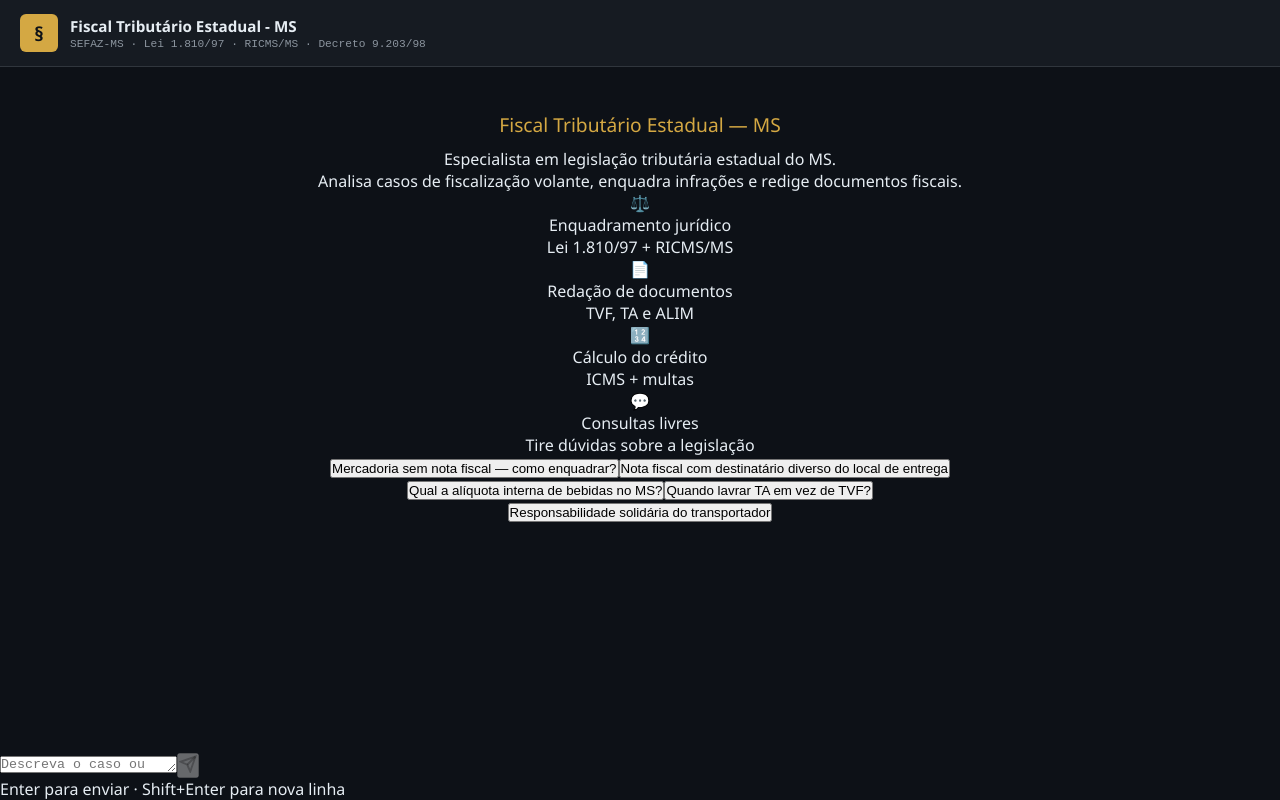
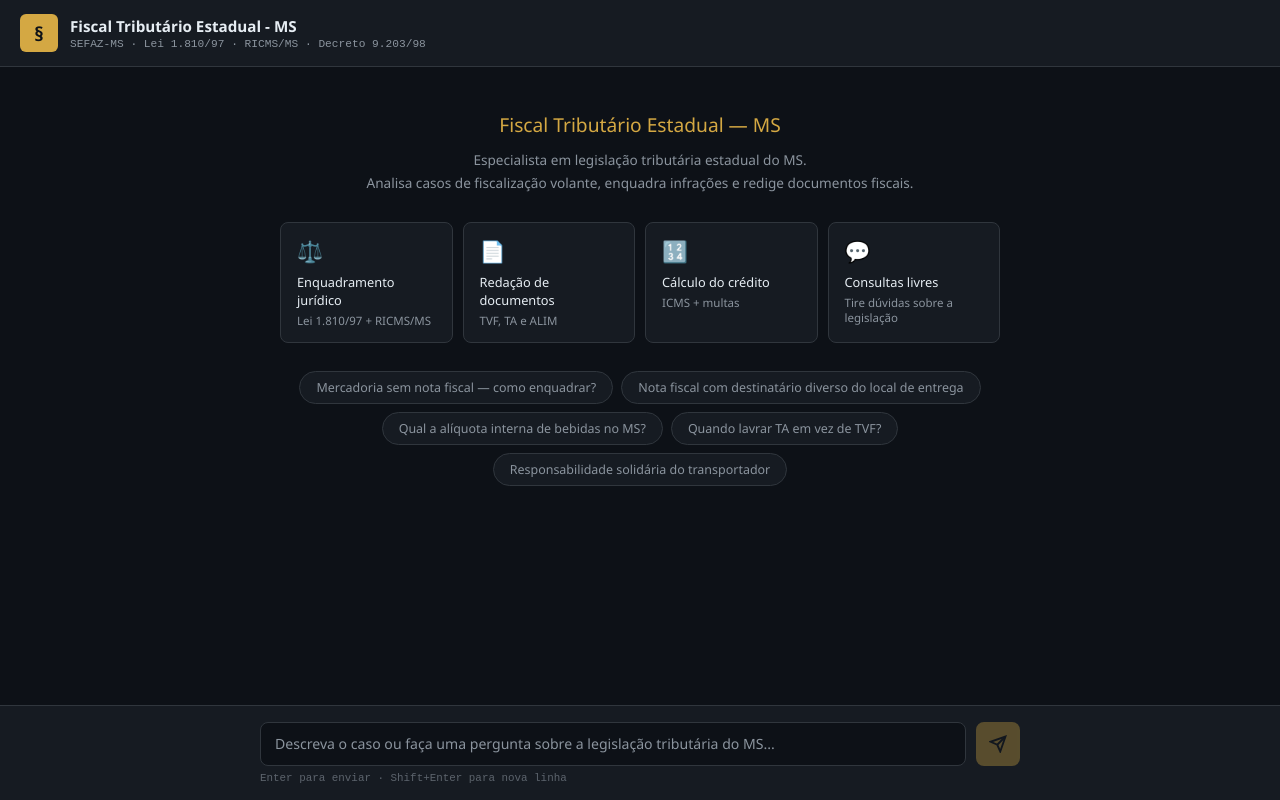
Before and after one commit to renatabeica20/fiscal-tributario-ms, a Next.js app: page / in a window 1280 px wide. Built offline with nearby package versions, Linux system fonts and the light colour scheme.

Commit message:
Update Home.module.css

```diff
--- a/styles/Home.module.css
+++ b/styles/Home.module.css
@@ -73,3 +73,299 @@
   font-weight: 500;
   margin-bottom: 10px;
 }
+
+.welcome p {
+  font-size: 0.85rem;
+  color: #8b949e;
+  line-height: 1.7;
+  margin-bottom: 28px;
+}
+
+.caps {
+  display: flex;
+  gap: 10px;
+  justify-content: center;
+  flex-wrap: wrap;
+  margin-bottom: 28px;
+}
+
+.cap {
+  background: #161b22;
+  border: 1px solid #30363d;
+  border-radius: 8px;
+  padding: 14px 16px;
+  text-align: left;
+  flex: 1;
+  min-width: 140px;
+  max-width: 175px;
+}
+
+.capIcon { font-size: 1.3rem; margin-bottom: 8px; }
+.capTitulo { font-size: 0.8rem; color: #e6edf3; font-weight: 500; margin-bottom: 4px; }
+.capDesc { font-size: 0.72rem; color: #8b949e; }
+
+.sugestoes {
+  display: flex;
+  flex-wrap: wrap;
+  gap: 8px;
+  justify-content: center;
+}
+
+.sugestao {
+  background: #161b22;
+  border: 1px solid #30363d;
+  border-radius: 20px;
+  padding: 7px 16px;
+  font-size: 0.78rem;
+  color: #8b949e;
+  cursor: pointer;
+  transition: all 0.2s;
+  font-family: inherit;
+}
+
+.sugestao:hover {
+  border-color: #d4a843;
+  color: #d4a843;
+}
+
+.msg {
+  max-width: 760px;
+  margin: 0 auto 20px;
+  padding: 0 20px;
+  animation: fadeIn 0.2s ease;
+}
+
+@keyframes fadeIn {
+  from { opacity: 0; transform: translateY(6px); }
+  to { opacity: 1; transform: translateY(0); }
+}
+
+.msgUser {
+  display: flex;
+  justify-content: flex-end;
+}
+
+.msgUser .bubble {
+  background: #1c2128;
+  border: 1px solid #30363d;
+  border-radius: 12px 12px 2px 12px;
+  padding: 12px 16px;
+  max-width: 78%;
+  font-size: 0.88rem;
+  line-height: 1.6;
+}
+
+.msgAgent {
+  display: flex;
+  gap: 12px;
+  align-items: flex-start;
+}
+
+.avatar {
+  width: 32px;
+  height: 32px;
+  background: #d4a843;
+  border-radius: 6px;
+  display: flex;
+  align-items: center;
+  justify-content: center;
+  font-size: 0.9rem;
+  font-weight: bold;
+  color: #0d1117;
+  flex-shrink: 0;
+  margin-top: 2px;
+}
+
+.msgAgent .bubble {
+  background: #161b22;
+  border: 1px solid #30363d;
+  border-radius: 2px 12px 12px 12px;
+  padding: 14px 18px;
+  flex: 1;
+  font-size: 0.88rem;
+  line-height: 1.7;
+}
+
+.bubbleErro {
+  border-color: #f85149 !important;
+  color: #f85149;
+}
+
+.contextoBar {
+  font-size: 0.68rem;
+  color: #8b949e;
+  font-family: monospace;
+  margin-bottom: 10px;
+  opacity: 0.7;
+}
+
+.typing {
+  display: flex;
+  gap: 5px;
+  align-items: center;
+  padding: 4px 0;
+}
+
+.typing span {
+  width: 7px;
+  height: 7px;
+  border-radius: 50%;
+  background: #8a6e2a;
+  animation: bounce 1.2s infinite;
+}
+
+.typing span:nth-child(2) { animation-delay: 0.2s; }
+.typing span:nth-child(3) { animation-delay: 0.4s; }
+
+@keyframes bounce {
+  0%, 80%, 100% { transform: translateY(0); opacity: 0.4; }
+  40% { transform: translateY(-6px); opacity: 1; }
+}
+
+.inputArea {
+  background: #161b22;
+  border-top: 1px solid #30363d;
+  padding: 16px 20px;
+  flex-shrink: 0;
+}
+
+.inputWrapper {
+  max-width: 760px;
+  margin: 0 auto;
+  display: flex;
+  gap: 10px;
+  align-items: flex-end;
+}
+
+.textarea {
+  flex: 1;
+  background: #0d1117;
+  border: 1px solid #30363d;
+  border-radius: 8px;
+  padding: 10px 14px;
+  color: #e6edf3;
+  font-family: 'Segoe UI', system-ui, sans-serif;
+  font-size: 0.88rem;
+  resize: none;
+  outline: none;
+  min-height: 44px;
+  max-height: 160px;
+  line-height: 1.5;
+  transition: border-color 0.2s;
+  overflow-y: auto;
+}
+
+.textarea:focus { border-color: #d4a843; }
+.textarea::placeholder { color: #8b949e; }
+
+.btnEnviar {
+  background: #d4a843;
+  color: #0d1117;
+  border: none;
+  border-radius: 8px;
+  width: 44px;
+  height: 44px;
+  cursor: pointer;
+  display: flex;
+  align-items: center;
+  justify-content: center;
+  flex-shrink: 0;
+  transition: background 0.2s;
+}
+
+.btnEnviar:hover:not(:disabled) { background: #e0b855; }
+.btnEnviar:disabled { opacity: 0.35; cursor: not-allowed; }
+
+.hint {
+  max-width: 760px;
+  margin: 6px auto 0;
+  font-size: 0.68rem;
+  color: #8b949e;
+  font-family: monospace;
+  opacity: 0.6;
+}
+
+@media (max-width: 600px) {
+  .caps { flex-direction: column; align-items: center; }
+  .cap { max-width: 100%; width: 100%; }
+}
+
+.formulario {
+  display: flex;
+  flex-direction: column;
+  gap: 14px;
+}
+
+.formularioIntro {
+  font-size: 0.88rem;
+  color: #8b949e;
+  margin-bottom: 4px;
+}
+
+.campo {
+  display: flex;
+  flex-direction: column;
+  gap: 5px;
+}
+
+.campoLabel {
+  font-size: 0.82rem;
+  color: #e6edf3;
+  line-height: 1.5;
+  font-weight: 500;
+}
+
+.campoInput {
+  background: #0d1117;
+  border: 1px solid #30363d;
+  border-radius: 6px;
+  padding: 8px 12px;
+  color: #e6edf3;
+  font-family: 'Segoe UI', system-ui, sans-serif;
+  font-size: 0.85rem;
+  resize: vertical;
+  outline: none;
+  min-height: 38px;
+  line-height: 1.5;
+  transition: border-color 0.2s;
+}
+
+.campoInput:focus { border-color: #d4a843; }
+.campoInput::placeholder { color: #444; }
+
+.btnEnviarRespostas {
+  background: #d4a843;
+  color: #0d1117;
+  border: none;
+  border-radius: 6px;
+  padding: 10px 20px;
+  font-family: monospace;
+  font-size: 0.82rem;
+  font-weight: bold;
+  cursor: pointer;
+  transition: background 0.2s;
+  margin-top: 6px;
+  align-self: flex-start;
+}
+
+.btnEnviarRespostas:hover:not(:disabled) { background: #e0b855; }
+.btnEnviarRespostas:disabled { opacity: 0.4; cursor: not-allowed; }
+
+.btnCopiar {
+  margin-top: 12px;
+  background: transparent;
+  border: 1px solid #30363d;
+  border-radius: 4px;
+  color: #8b949e;
+  padding: 4px 12px;
+  font-size: 0.72rem;
+  cursor: pointer;
+  font-family: monospace;
+  transition: all 0.2s;
+  display: inline-block;
+}
+
+.btnCopiar:hover {
+  border-color: #d4a843;
+  color: #d4a843;
+}
```
